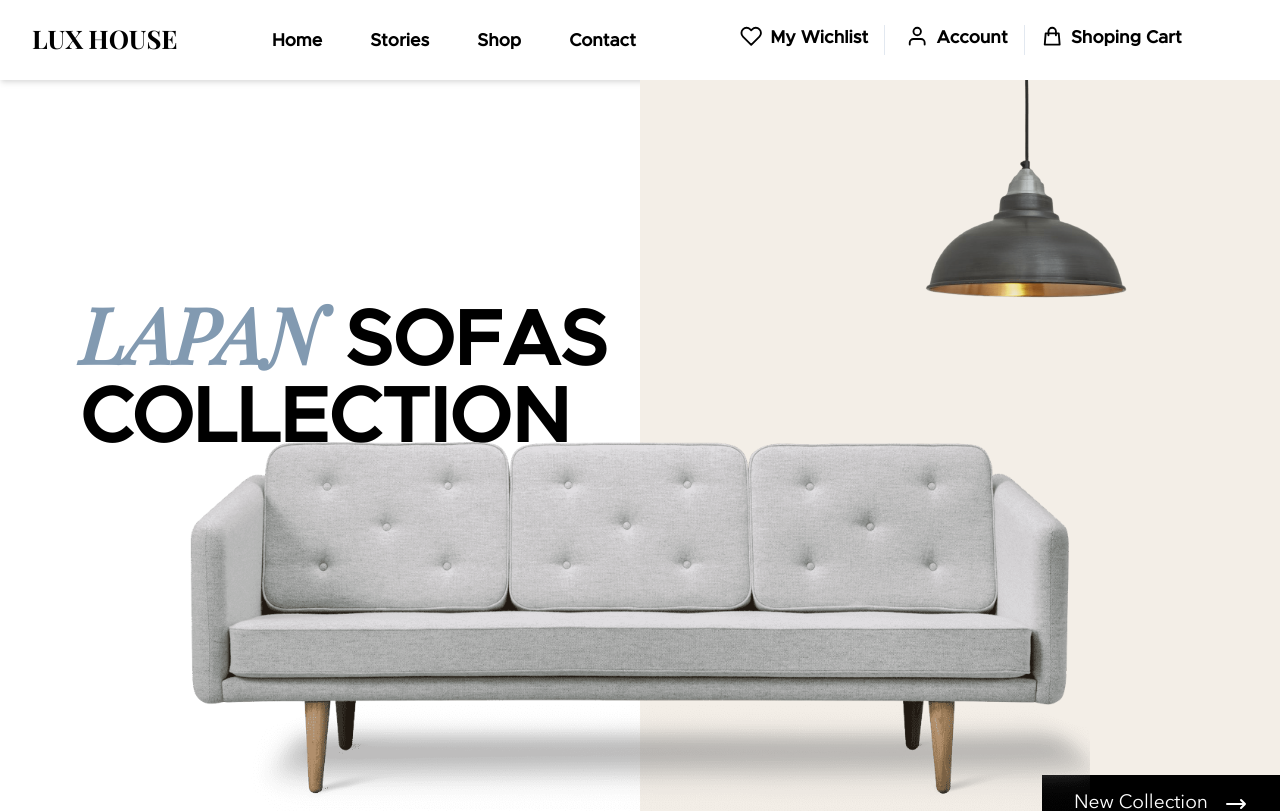
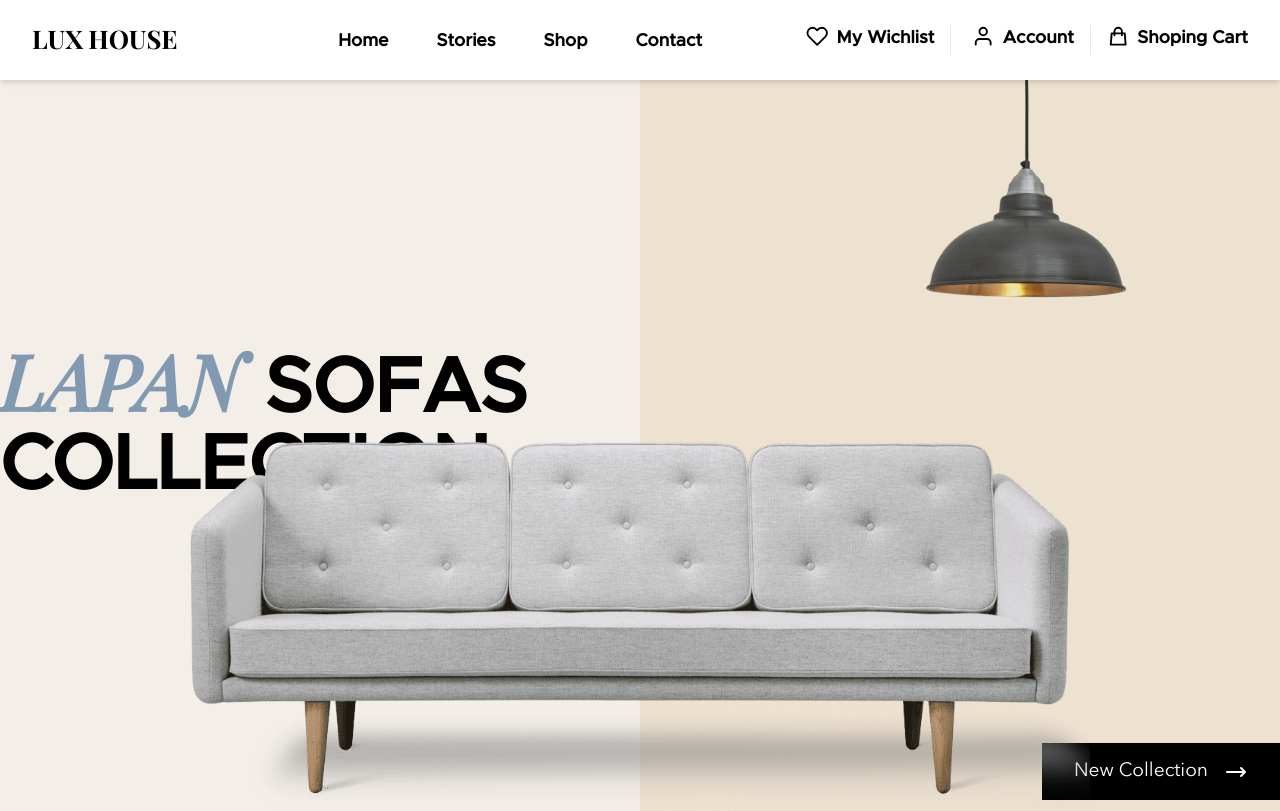
Before and after one commit to Abderyett/LuxHouse, a React (Create React App) app in the folder frontend/: page / in a window 1280 px wide. Shown: the top 811 px of the page. Built offline with nearby package versions, Linux system fonts and the light colour scheme.

Commit message:
animate hero section

```diff
--- a/frontend/src/components/Header.js
+++ b/frontend/src/components/Header.js
@@ -2,7 +2,7 @@ import React, { useState } from 'react';
 import styled, { css } from 'styled-components';
 import { Link } from 'react-router-dom';
 import { FiHeart, FiUser } from 'react-icons/fi';
-import { HiOutlineShoppingBag } from 'react-icons/hi';
+import { HiOutlineShoppingBag, HiX } from 'react-icons/hi';
 import { Menu } from '../utilities/svg';
 import { shadow, color } from '../utilities';
 
@@ -13,7 +13,7 @@ export function Header() {
       <Logo>Lux house</Logo>
 
       <Wrapper isOpen={isOpen}>
-        <ListWrapper>
+        <ListWrapper onClick={() => setIsOpen(false)}>
           <ul>
             <NavLink to="home">home</NavLink>
             <NavLink to="blog">stories</NavLink>
@@ -21,7 +21,7 @@ export function Header() {
             <NavLink to="contact">contact</NavLink>
           </ul>
         </ListWrapper>
-        <ListWrapper>
+        <ListWrapper onClick={() => setIsOpen(false)}>
           <ul>
             <ActionLink to="wichlist">
               <span>
@@ -46,7 +46,7 @@ export function Header() {
         </ListWrapper>
       </Wrapper>
       <Button type="button" onClick={() => setIsOpen(!isOpen)}>
-        <Menu />
+        {isOpen ? <HiX /> : <Menu />}
       </Button>
     </HeadWrapper>
   );
@@ -59,8 +59,13 @@ const HeadWrapper = styled.header`
   justify-content: space-between;
   padding: 0 2rem;
   box-shadow: ${shadow.md};
+  background-color: ${color.white};
+  z-index: 9999;
   overflow: auto;
   position: relative;
+  position: sticky;
+  top: 0;
+  left: 0;
   @media (max-width: 1030px) {
   }
 `;
@@ -75,14 +80,15 @@ const Wrapper = styled.div`
     align-items: flex-start;
     position: fixed;
     top: 0;
-    left: ${({ isOpen }) => (isOpen ? '0' : '-100rem')};
+    left: ${({ isOpen }) => (isOpen ? '0' : '-100%')};
     margin-top: 5rem;
     background-color: ${color.white};
     z-index: 99;
     width: 50vw;
     box-shadow: ${shadow.lg};
     opacity: ${({ isOpen }) => (isOpen ? '1' : '0')};
-    transition: all 0.6s ease-in-out;
+    transition: all 0.3s ease-in-out;
+    overflow: hidden;
   }
 `;
 
@@ -125,7 +131,7 @@ const ListStyle = css`
   @media (max-width: 1250px) {
     padding-right: 1rem;
     font-size: 1rem;
-    width: 50vw;
+
     &:hover {
       background-color: ${color.sugar_swi};
       color: ${color.black};
@@ -133,6 +139,7 @@ const ListStyle = css`
   }
   @media (max-width: 1030px) {
     padding: 1rem;
+    width: 50vw;
   }
 `;
 
@@ -174,4 +181,13 @@ const ActionLink = styled(Link)`
 
 const Button = styled.button`
   background-color: transparent;
+  cursor: pointer;
+  display: none;
+
+  svg {
+    font-size: 2rem;
+  }
+  @media (max-width: 1030px) {
+    display: block;
+  }
 `;
--- a/frontend/src/components/Hero.js
+++ b/frontend/src/components/Hero.js
@@ -1,6 +1,7 @@
 import React from 'react';
 import styled from 'styled-components';
 import { HiOutlineArrowNarrowRight } from 'react-icons/hi';
+import { motion } from 'framer-motion';
 import { color } from '../utilities';
 import sofa from '../assets/hero_sofa.png';
 import lamp from '../assets/hero_lamp.png';
@@ -8,13 +9,24 @@ import lamp from '../assets/hero_lamp.png';
 export function Hero() {
   return (
     <StyledSection>
-      <Secondcolor />
-      <HangLamp src={lamp} alt="hanging lamp" />
+      <Firstcolor initial={{ y: '-100%' }} animate={{ y: 0 }} transition={{ duration: 1, delay: 1 }} />
+      <Secondcolor initial={{ y: '-100%' }} animate={{ y: 0 }} transition={{ duration: 1 }} />
+      <HangLamp
+        src={lamp}
+        alt="hanging lamp"
+        initial={{ opacity: 0 }}
+        animate={{ opacity: 1 }}
+        transition={{ duration: 2 }}
+      />
       <Sofa src={sofa} alt="grey sofa" />
-      <HeroText>
+      <HeroText
+        initial={{ x: '-100%', opacity: 0 }}
+        animate={{ x: '-60%', y: '-20%', opacity: 1 }}
+        transition={{ duration: 1, delay: 0.5 }}
+      >
         <span>Lapan</span> sofas collection
       </HeroText>
-      <NewCollection type="button">
+      <NewCollection type="button" initial={{ x: '-1000%' }} animate={{ x: 0 }} transition={{ duration: 1, delay: 3 }}>
         <a href="/newcollection"> New Collection</a>
         <span>
           <StyledArrow />
@@ -29,14 +41,20 @@ const StyledSection = styled.section`
   position: relative;
 `;
 
-const Secondcolor = styled.div`
-  background-color: ${color.sugar_swi};
+const Secondcolor = styled(motion.div)`
+  background-color: ${color.ecru};
   height: 100%;
   width: 50%;
   float: right;
 `;
+const Firstcolor = styled(motion.div)`
+  background-color: ${color.sugar_swi};
+  height: 100%;
+  width: 50%;
+  float: left;
+`;
 
-const HangLamp = styled.img`
+const HangLamp = styled(motion.img)`
   width: 250px;
   position: absolute;
   top: 0;
@@ -76,7 +94,7 @@ const Sofa = styled.img`
   }
 `;
 
-const HeroText = styled.h1`
+const HeroText = styled(motion.h1)`
   font-size: 4.8rem;
   color: ${color.black};
   width: 15ch;
@@ -109,9 +127,9 @@ const HeroText = styled.h1`
   }
 `;
 
-const NewCollection = styled.button`
+const NewCollection = styled(motion.button)`
   position: absolute;
-  bottom: 3rem;
+  bottom: 5rem;
   right: 0;
   background-color: ${color.black};
   padding: 1rem 2rem;
--- a/frontend/src/utilities/svg/Menu.js
+++ b/frontend/src/utilities/svg/Menu.js
@@ -12,10 +12,4 @@ export function Menu() {
   );
 }
 
-const StyledSvg = styled.svg`
-  display: none;
-  cursor: pointer;
-  @media (max-width: 1030px) {
-    display: block;
-  }
-`;
+const StyledSvg = styled.svg``;
```
Also changed, not shown: 1 other file (tests, documents, lock files or other folders).
